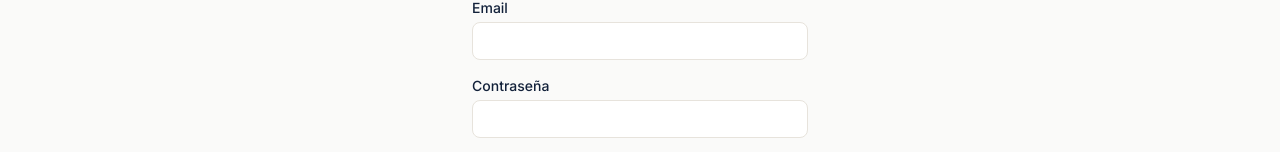
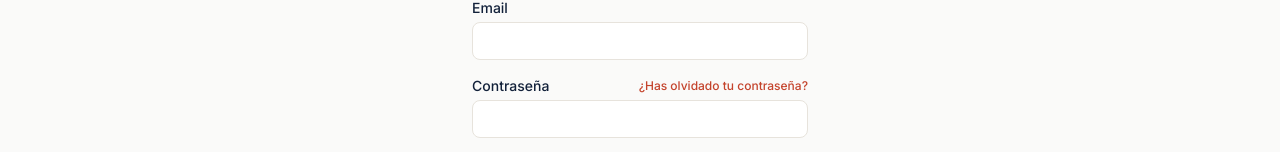
Before and after one commit to jaimemgrado-cyber/HERRAMIENTAS-PDF, a Next.js app: page /login in a window 1280 px wide. Shown: the part 187-339 px from the top of the page. Built offline with nearby package versions, Linux system fonts and the light colour scheme; no server answers.

Commit message:
Update LoginForm.tsx

```diff
--- a/src/components/LoginForm.tsx
+++ b/src/components/LoginForm.tsx
@@ -19,9 +19,13 @@ export default function LoginForm() {
     const password = String(formData.get("password"));
 
     const supabase = createSupabaseBrowserClient();
-    const { error: signInError } = await supabase.auth.signInWithPassword({ email, password });
+    const { error: signInError } = await supabase.auth.signInWithPassword({
+      email,
+      password,
+    });
 
     setLoading(false);
+
     if (signInError) {
       setError("Email o contraseña incorrectos.");
       return;
@@ -46,10 +50,24 @@ export default function LoginForm() {
           className="mt-1 w-full rounded-lg border border-line px-3 py-2 text-sm focus:border-accent"
         />
       </div>
+
       <div>
-        <label htmlFor="password" className="block text-sm font-medium text-ink">
-          Contraseña
-        </label>
+        <div className="flex items-center justify-between">
+          <label
+            htmlFor="password"
+            className="block text-sm font-medium text-ink"
+          >
+            Contraseña
+          </label>
+
+          <a
+            href="/forgot-password"
+            className="text-xs font-medium text-accent hover:underline"
+          >
+            ¿Has olvidado tu contraseña?
+          </a>
+        </div>
+
         <input
           id="password"
           name="password"
```
